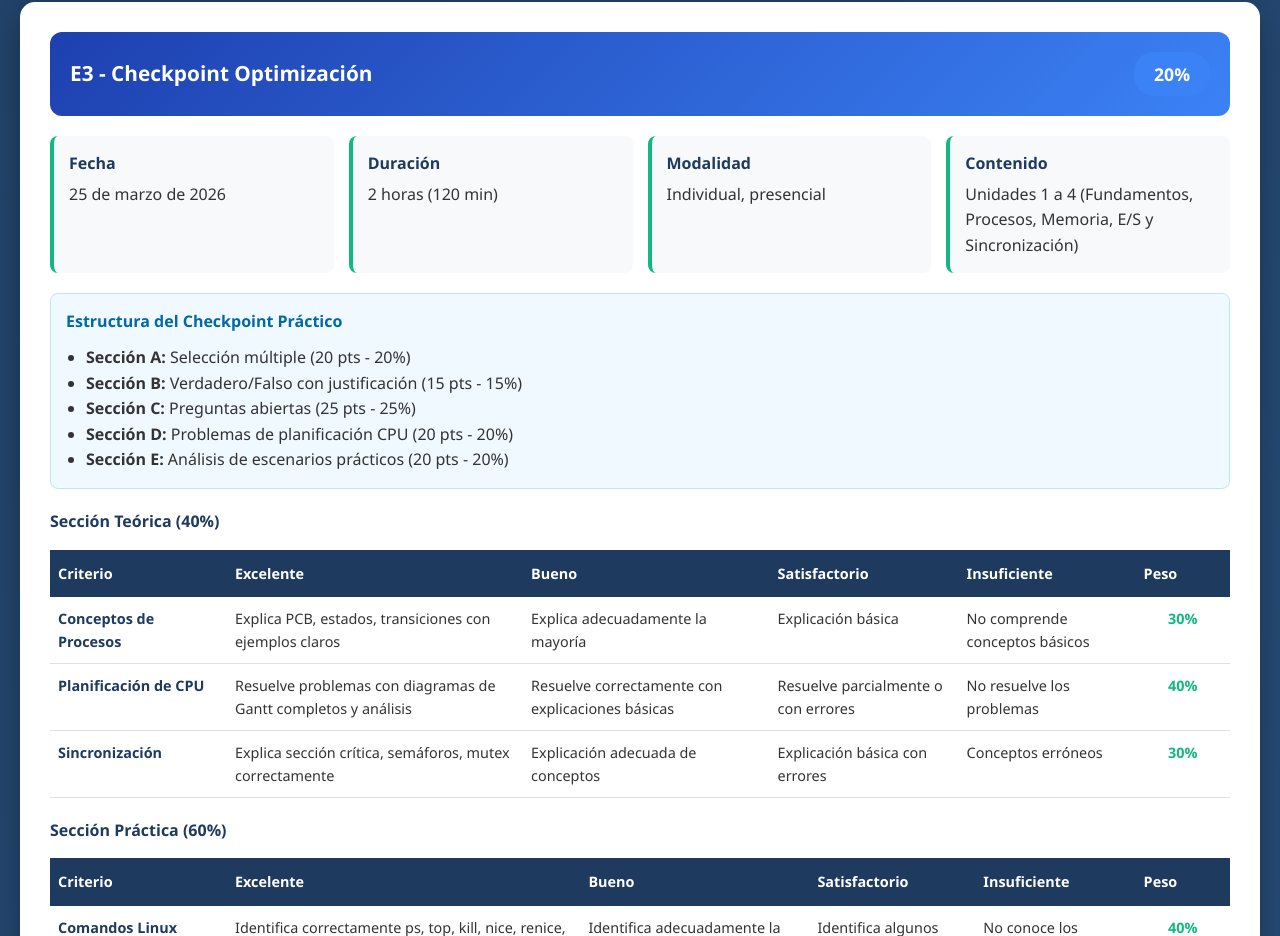
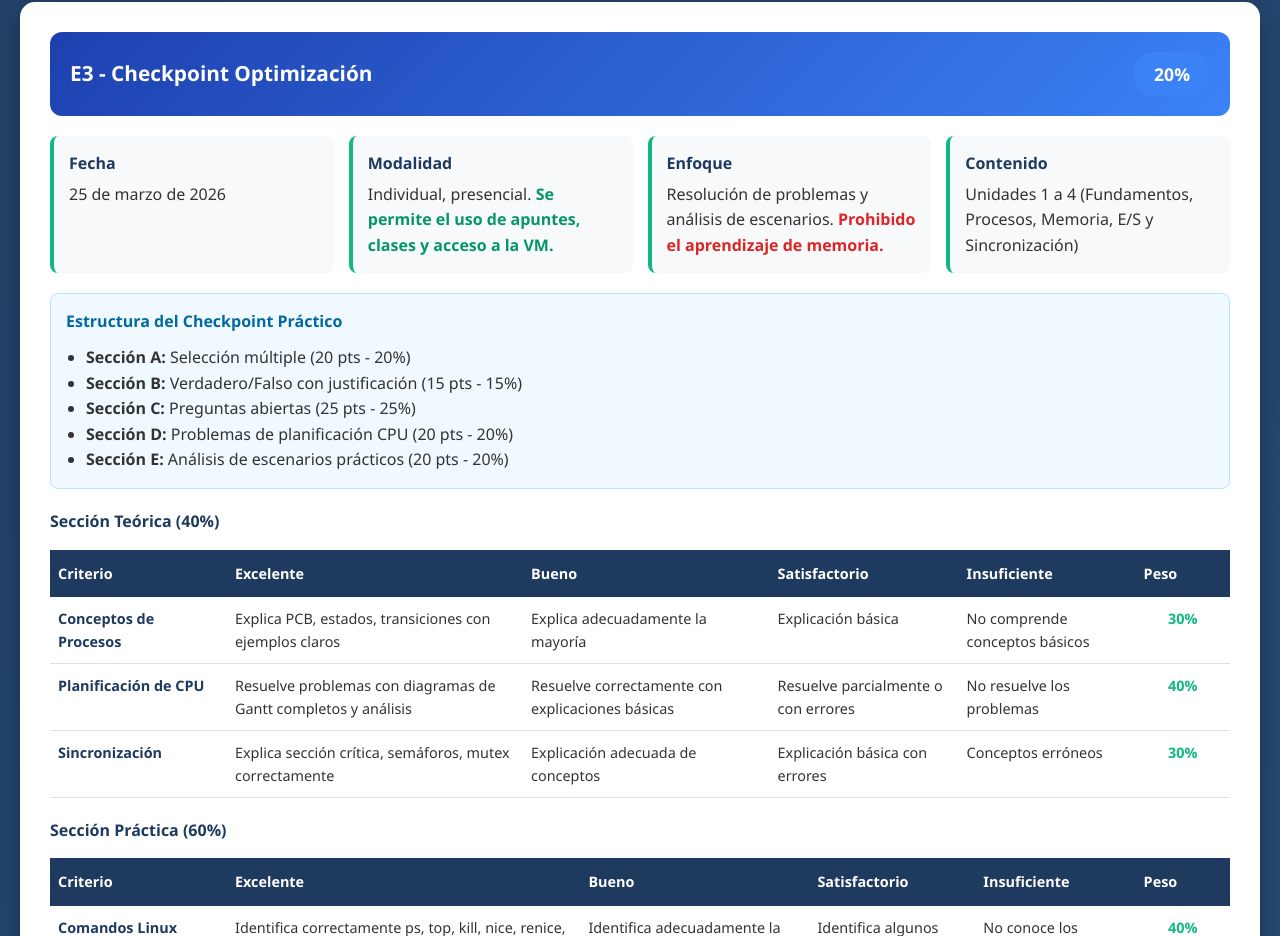
Before and after one commit to heldigard/unaula-IF0099-sistemas-operativos-I, a plain HTML site: page rubricas.html in a window 1280 px wide. Shown: the part 2598-3534 px from the top of the page. Drawn offline with Linux system fonts and the light colour scheme.

Commit message:
deploy: 9a0ae3facdea6a7c27023f7e8ce03fbe0cab3484

```diff
--- a/rubricas.html
+++ b/rubricas.html
@@ -519,18 +519,17 @@
             </div>
 
             <div class="eval-info">
-<div class="eval-info-item">
+                <div class="eval-info-item">
                     <strong>Fecha</strong>
                     25 de marzo de 2026
                 </div>
                 <div class="eval-info-item">
-                    <strong>Duración</strong>
-                    2 horas (120 min)
+                    <strong>Modalidad</strong>
+                    Individual, presencial. <span style="color: #059669; font-weight: bold;">Se permite el uso de apuntes, clases y acceso a la VM.</span>
                 </div>
-
                 <div class="eval-info-item">
-                    <strong>Modalidad</strong>
-                    Individual, presencial
+                    <strong>Enfoque</strong>
+                    Resolución de problemas y análisis de escenarios. <span style="color: #dc2626; font-weight: bold;">Prohibido el aprendizaje de memoria.</span>
                 </div>
                 <div class="eval-info-item">
                     <strong>Contenido</strong>
```
Also changed, not shown: evaluaciones.html (+5 -1 lines).
